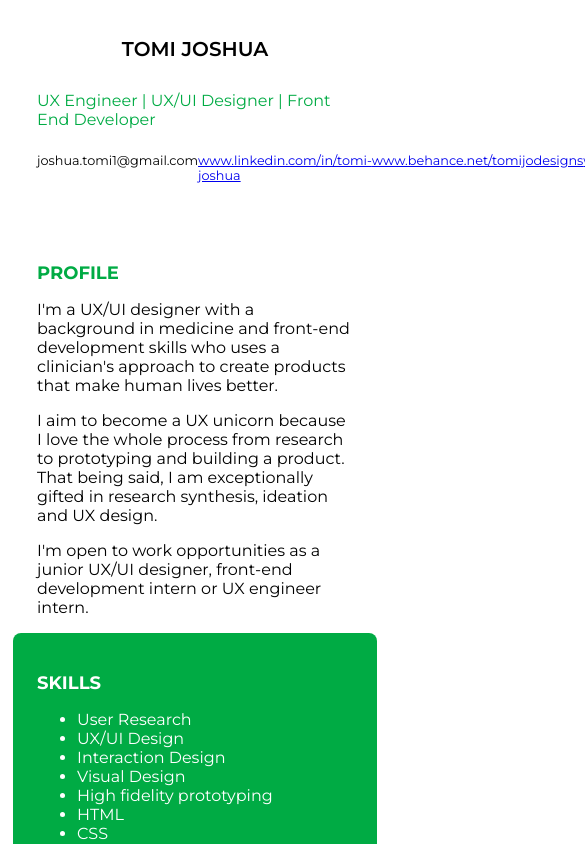
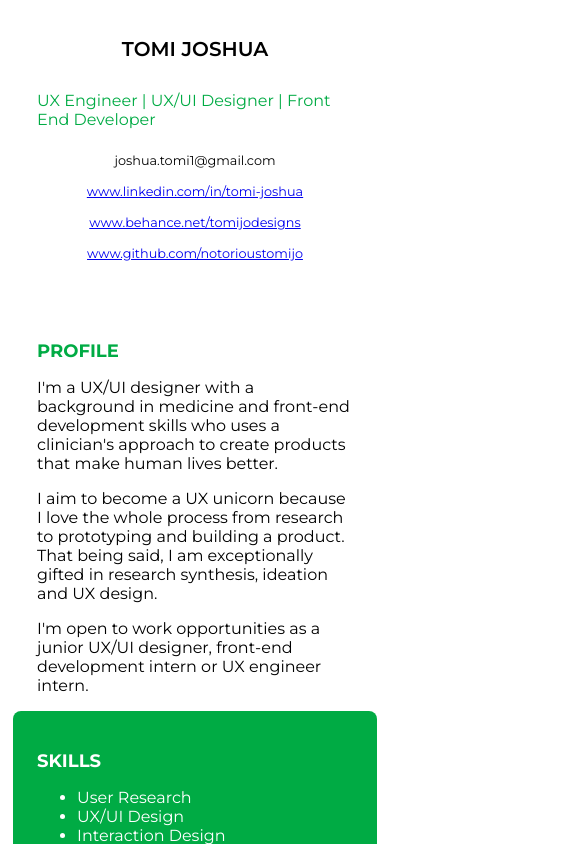
Before and after one commit to notorioustomijo/curriculumvitae, a React (Create React App) app: page / in a window 390 px wide. Shown: the top 844 px of the page, 585 px wide, since content can reach past the window. Built offline with nearby package versions, Linux system fonts and the light colour scheme.

Commit message:
Mobile breakpoints for social media component edited

```diff
--- a/src/index.css
+++ b/src/index.css
@@ -79,9 +79,9 @@ footer {
   .socialmediacomponent {
     width: 90%;
     display: flex;
-    flex-direction: row;
+    flex-direction: column;
     justify-content: flex-start;
-    align-items: flex-start;
+    align-items: center;
   }
 
   .profileskillscomponent {
```
